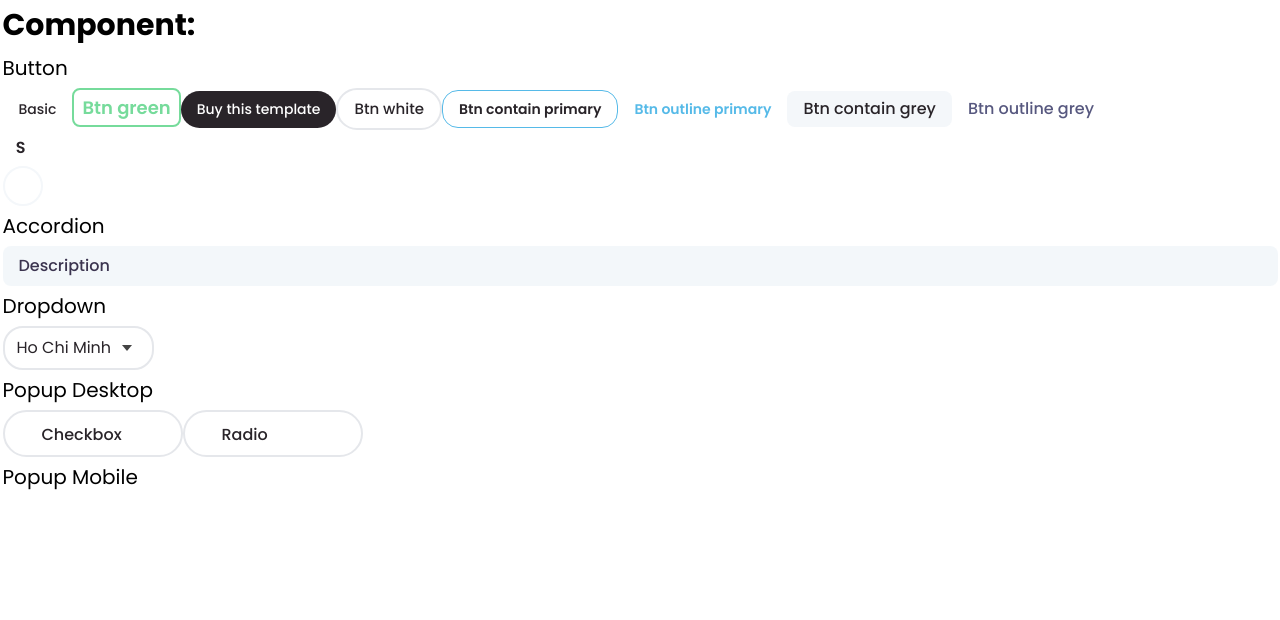
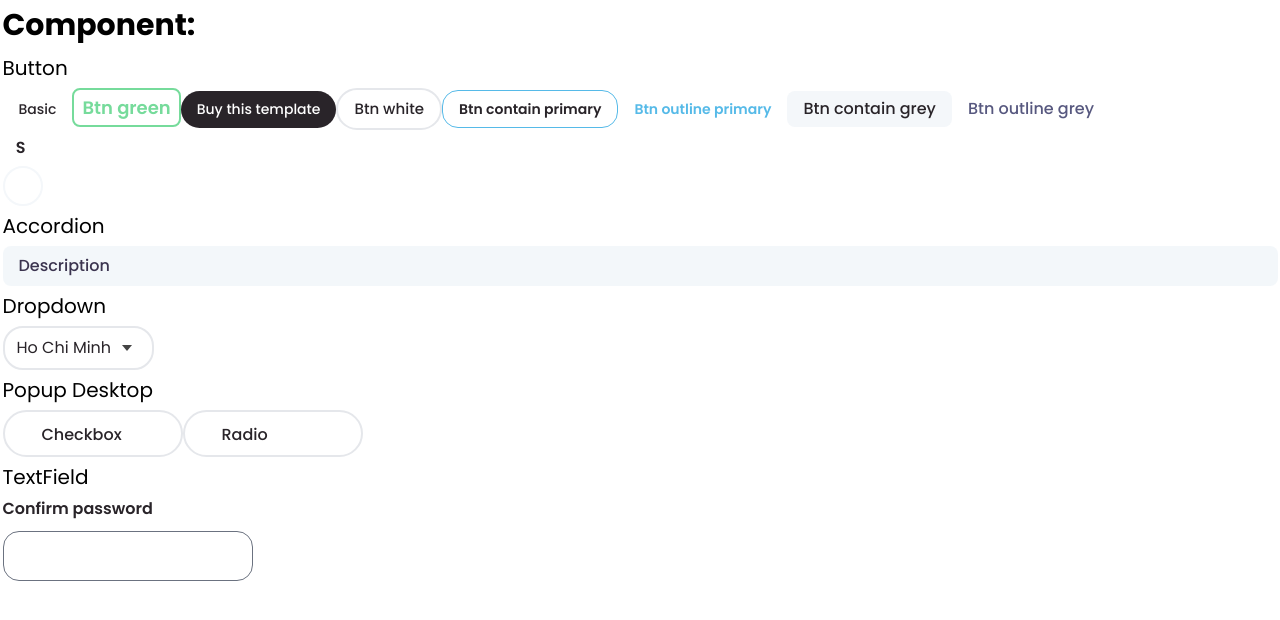
Before and after one commit to Quindarts/e-comx-clothing, a React (Create React App) app in the folder client/: page / in a window 1280 px wide. Shown: the top 620 px of the page. Built offline with nearby package versions, Linux system fonts and the light colour scheme; some icons are missing.

Commit message:
[ECC-16] TextField

```diff
--- /dev/null
+++ b/client/src/components/UI/Textfield.tsx
@@ -0,0 +1,32 @@
+import React from "react";
+
+type TextFieldPropsType = {
+    label?: string;
+    placeholder?: string;
+    type?: string;
+    size?: "sm" | "md" | "lg";
+    className?: string;
+};
+function Textfield(props: TextFieldPropsType) {
+    const {
+        label,
+        placeholder = "",
+        type = "text",
+        size,
+        className = "",
+        ...rest
+    } = props;
+    return (
+        <div
+            {...rest}
+            className={`textfield ${className} ${
+                size ? `txt_size-${size}` : ""
+            }`}
+        >
+            {label && <label>{label}</label>}
+            <input type={type} placeholder={placeholder} />
+        </div>
+    );
+}
+
+export default Textfield;
--- a/client/src/pages/Component.tsx
+++ b/client/src/pages/Component.tsx
@@ -4,6 +4,7 @@ import { Icon } from "@iconify/react";
 import Accordion from "components/UI/Accordion";
 import Dropdown from "components/UI/Dropdown";
 import PopupDesktop from "components/UI/PopupDesktop";
+import Textfield from "components/UI/Textfield";
 function Component() {
     const listDrop = ["Ho Chi Minh", "Ha Nam", "Hue", "Ha Noi"];
     return (
@@ -73,9 +74,9 @@ function Component() {
                     list={PRODUCT_SIZE}
                 />
             </div>
-            <h2 className="text-[2rem] my-2">Popup Mobile</h2>
+            <h2 className="text-[2rem] my-2">TextField</h2>
             <div className="">
-
+                <Textfield className="w-[25rem]" type="text" label="Confirm password"/>
             </div>
         </div>
     );
--- /dev/null
+++ b/client/src/style/UI/_textfield.scss
@@ -0,0 +1,21 @@
+.textfield {
+    display: flex;
+    flex-direction: column;
+    label {
+        @include text(1.6rem, 600, $black);
+        margin-bottom: 1rem;
+    }
+    input {
+        outline: none;
+        min-height: 4rem;
+        padding: 1.2rem 1.6rem;
+        border-radius: 1.6rem;
+        @include text(1.6rem, 400, $grey-700);
+        border: 1px solid $grey-650;
+        &:focus {
+            border: 2px solid $blue-650;
+            box-shadow: 1px 1px 1px 1px $blue-500;
+            transition: 0.1s ease-in;
+        }
+    }
+}
--- a/client/src/style/UI/index.scss
+++ b/client/src/style/UI/index.scss
@@ -2,3 +2,4 @@
 @import "./button";
 @import "./dropdown";
 @import "./popup";
+@import "./textfield";
```
